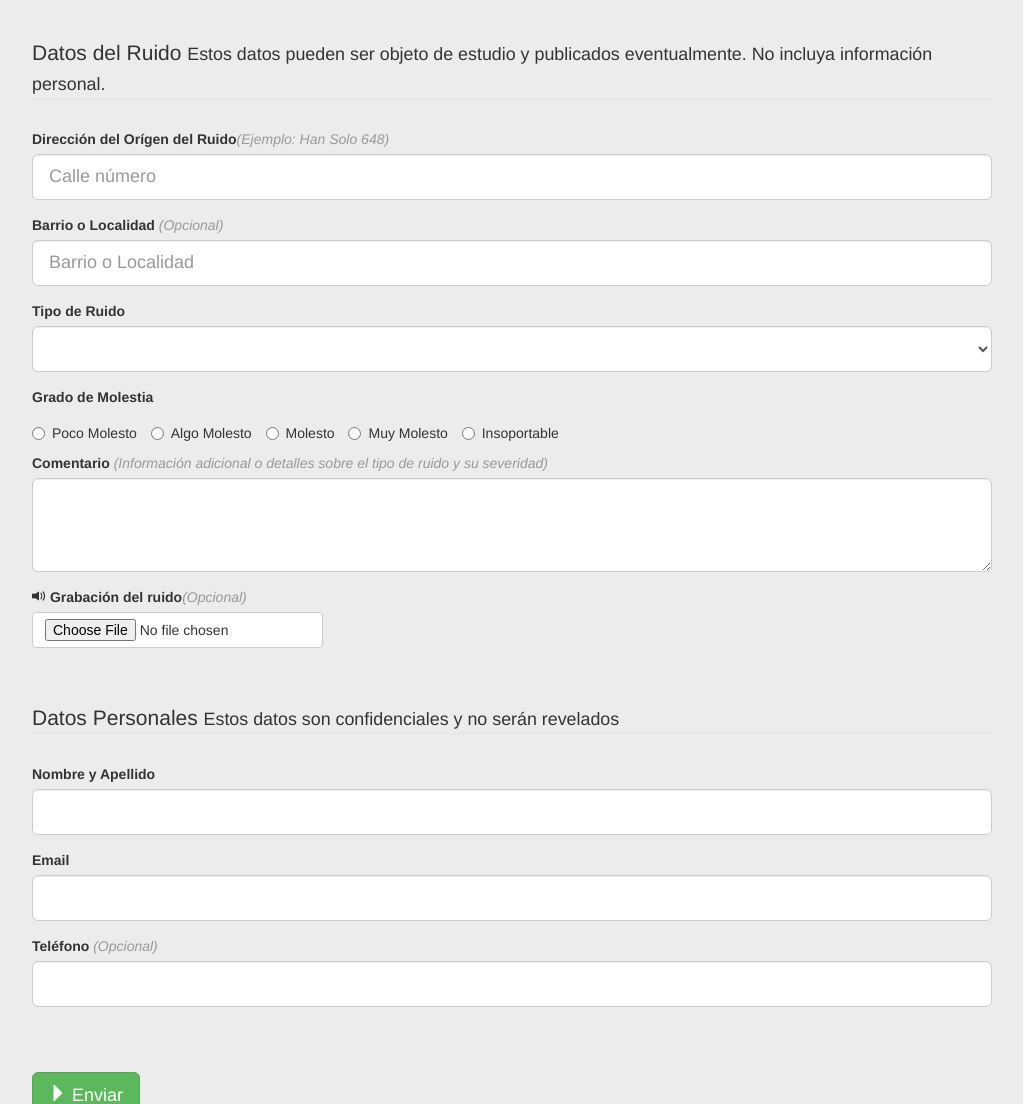
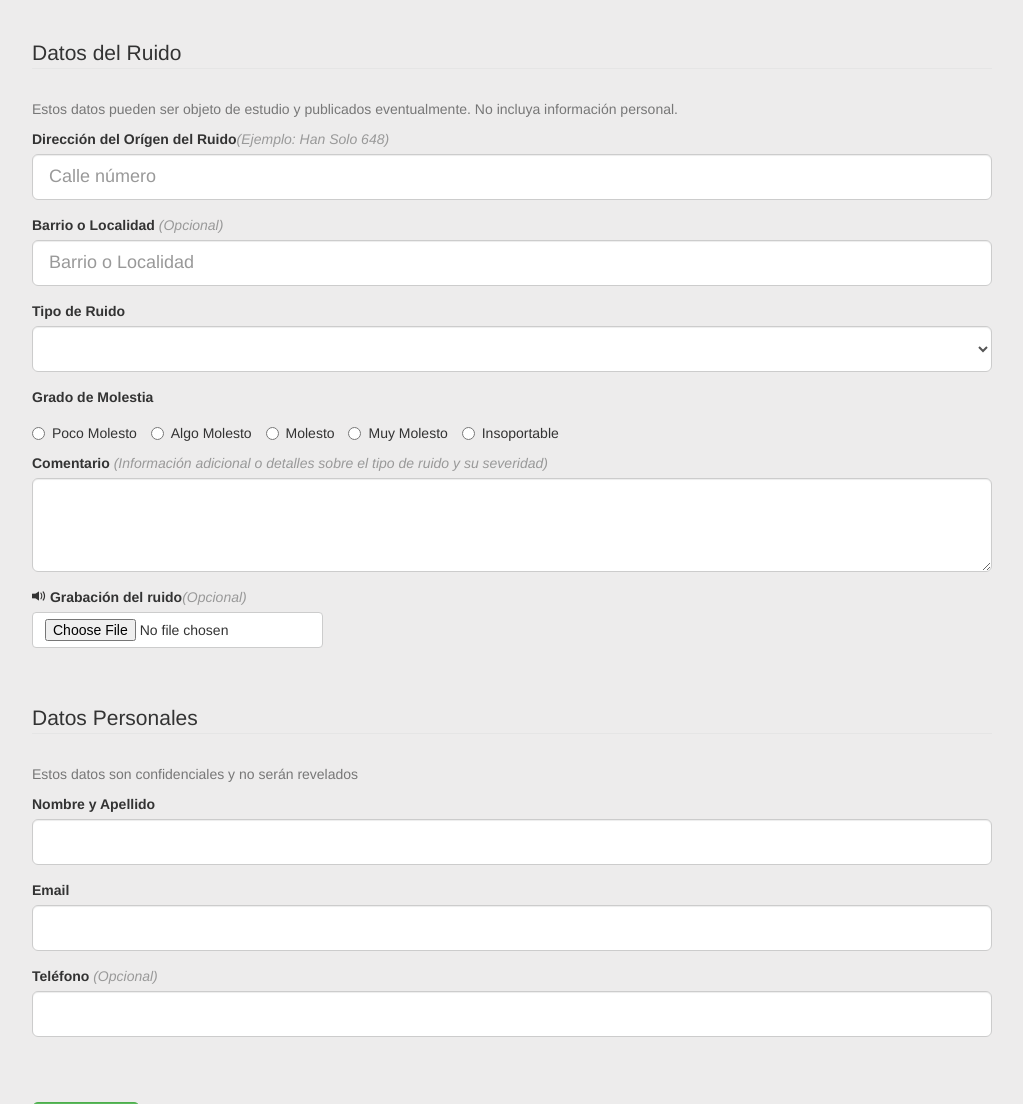
Before and after one commit to rbistolfi/cordoba_sounds, a Flask app: page /new in a window 1280 px wide. Shown: the part 436-1540 px from the top of the page, without its empty margins (128-1151 px from the left). Run offline with Flask 2, Linux system fonts and the light colour scheme; some libraries are stand-ins or nearby versions.

Commit message:
put tip after legend

```diff
--- a/templates/new.html
+++ b/templates/new.html
@@ -7,8 +7,8 @@
     <fieldset id="noise_data">
         <legend>
             Datos del Ruido
-            <small>Estos datos pueden ser objeto de estudio y publicados eventualmente. No incluya información personal.</small>
         </legend>
+        <p class="text-muted">Estos datos pueden ser objeto de estudio y publicados eventualmente. No incluya información personal.</p>
 
         <div class="form-group">
             <label for="street">Dirección del Orígen del Ruido<em>(Ejemplo: Han Solo 648)</em></label>
@@ -61,8 +61,8 @@
     <fieldset id="personal_data">
         <legend>
             Datos Personales
-            <small>Estos datos son confidenciales y no serán revelados</small>
         </legend>
+        <p class="text-muted">Estos datos son confidenciales y no serán revelados</p>
 
         <div class="form-group">
             <label for="name">Nombre y Apellido</label>
```
